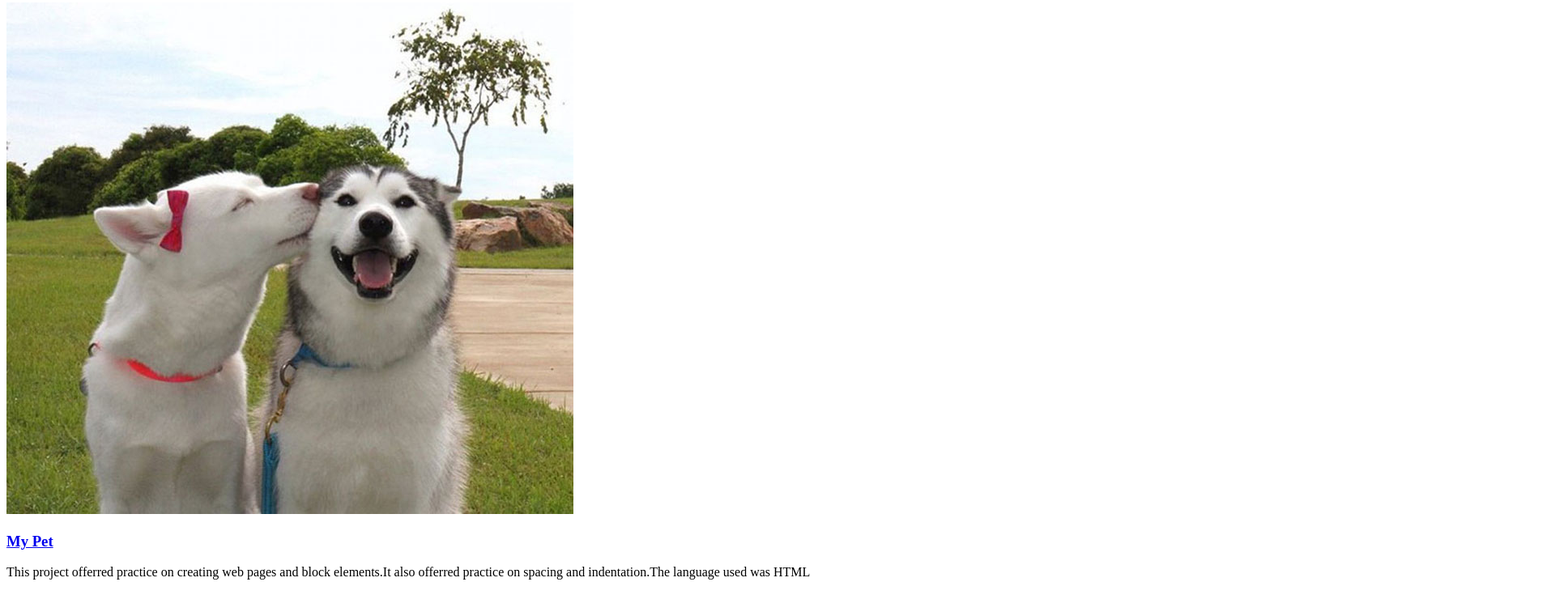
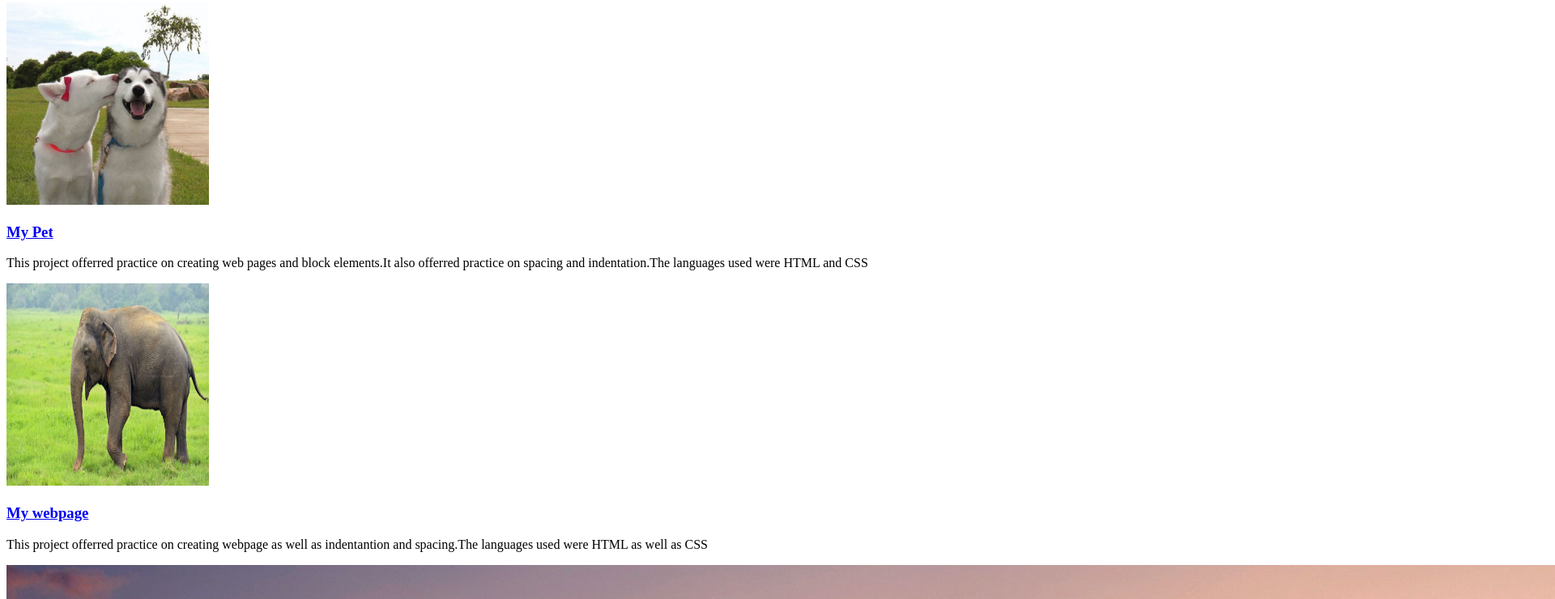
Before and after one commit to Faith-Nenkai/Portfolio, a plain HTML site: page index.html in a window 1280 px wide. Shown: the part 708-1448 px from the top of the page at 81% size, 1920 px wide, since content can reach past the window. Drawn offline with Linux system fonts and the light colour scheme.

Commit message:
Add a description to the two projects

```diff
--- a/css/styles.css
+++ b/css/styles.css
@@ -30,3 +30,13 @@ li a:hover{
   width: 700px;
   padding-top: 15px;
 }
+.project{
+  display:table;
+}
+.image{
+  height: 250px;
+  width:250px;
+}
+.description{
+  float: right;
+}
--- a/index.html
+++ b/index.html
@@ -1,9 +1,11 @@
 <!DOCTYPE html>
 <html>
+
 <head>
   <title>First portfolio</title>
   <link href="css/styles.css" rel="stylesheet">
 </head>
+
 <body>
   <ul id="menu">
     <li><a href="#home">Home</a></li>
@@ -11,24 +13,37 @@
     <li><a href="#about">About</a></li>
   </ul>
 
-    <hi id ='name'>Faith Nenkai</hi><br>
+  <hi id='name'>Faith Nenkai</hi><br>
   <img src="images/dogs.jpg" id="dog">
   <div id="projects">
     <h2>Some of the projects</h2>
     <div class="project">
-        <div class ="image"><img src ="images/700.jpg"</div>
+      <div><img src="images/700.jpg" class="image"></div>
       <div class="description">
-          <a href="https://github.com/Faith-Nenkai/My-pet-s-biography"><h3>My Pet</h3></a>
-          <P>This project offerred practice on creating web pages and block elements.It also offerred practice on spacing and indentation.The language used was HTML</P>
+        <a href="https://github.com/Faith-Nenkai/My-pet-s-biography">
+          <h3>My Pet</h3>
+        </a>
+        <P>This project offerred practice on creating web pages and block elements.It also offerred practice on spacing
+          and indentation.The languages used were HTML and CSS</P>
       </div>
     </div>
     <div class="project">
-        <div class ="image"></div>
-        <div class="description"></div>
+      <div><img src="images/elephant.jpg" class="image"></div>
+      <div class="description">
+        <a href="https://github.com/Faith-Nenkai/my-first-webpage">
+          <h3>My webpage</h3>
+        </a>
+        <p>This project offerred practice on  creating  webpage as well as indentantion and spacing.The languages used were HTML as well as CSS</p>
+      </div>
     </div>
     <div class="project">
-        <div class ="image"></div>
-        <div class="description"></div>
+      <div><img src="images/plane_takeoff_sunset.jpg"></div>
+      <div class="description">
+        <a href="https://github.com/Faith-Nenkai/Travel-agency">
+          <h3>Happy trails travel agency</h3>
+        </a>
+        <p>This project offerred practice on styling with clases,using divs and spans.The languages used were HTML and CSS</p>
+      </div>
     </div>
   </div>
 
```
Lines whose indentation alone changed are shown as unchanged.
